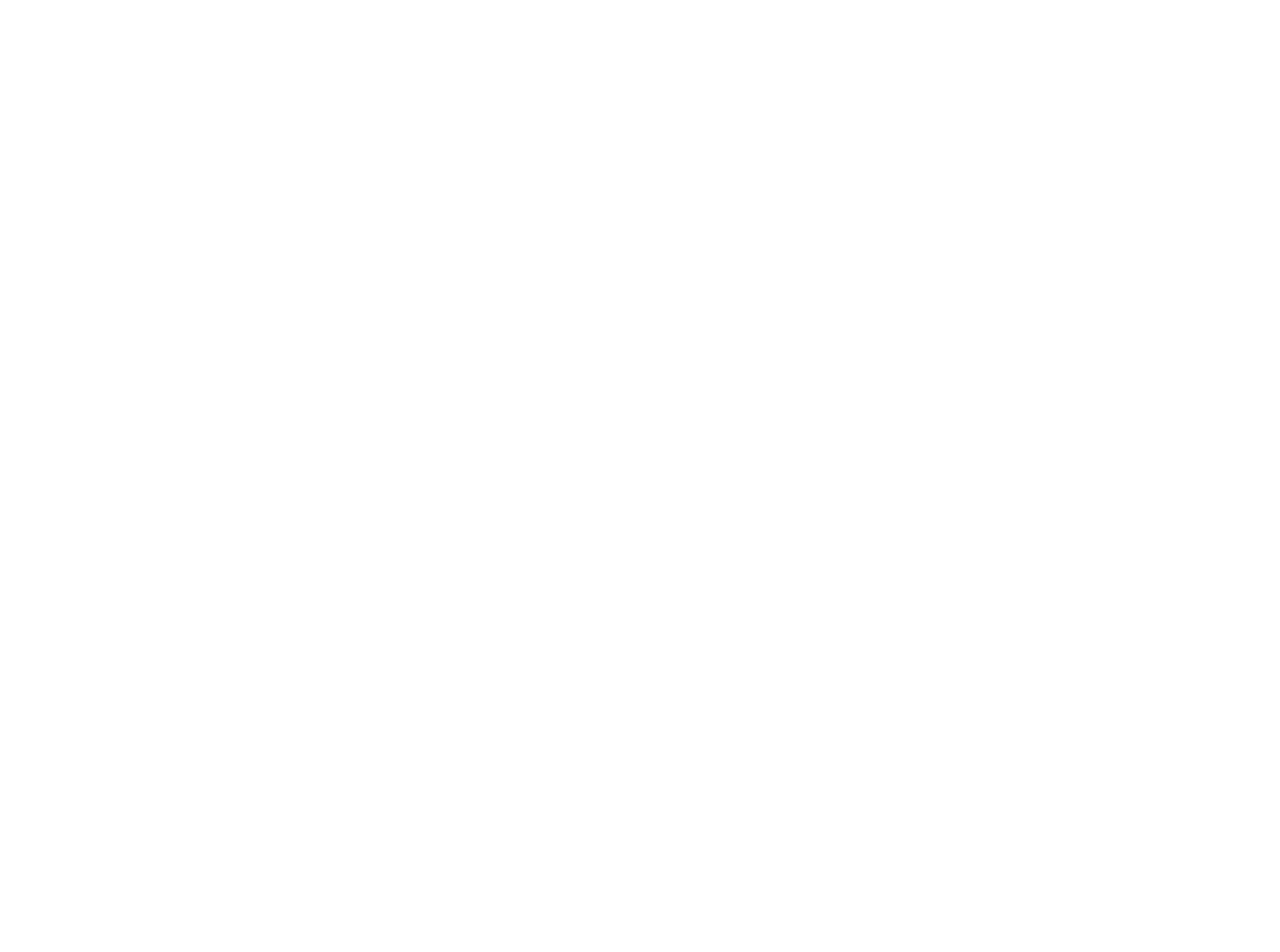
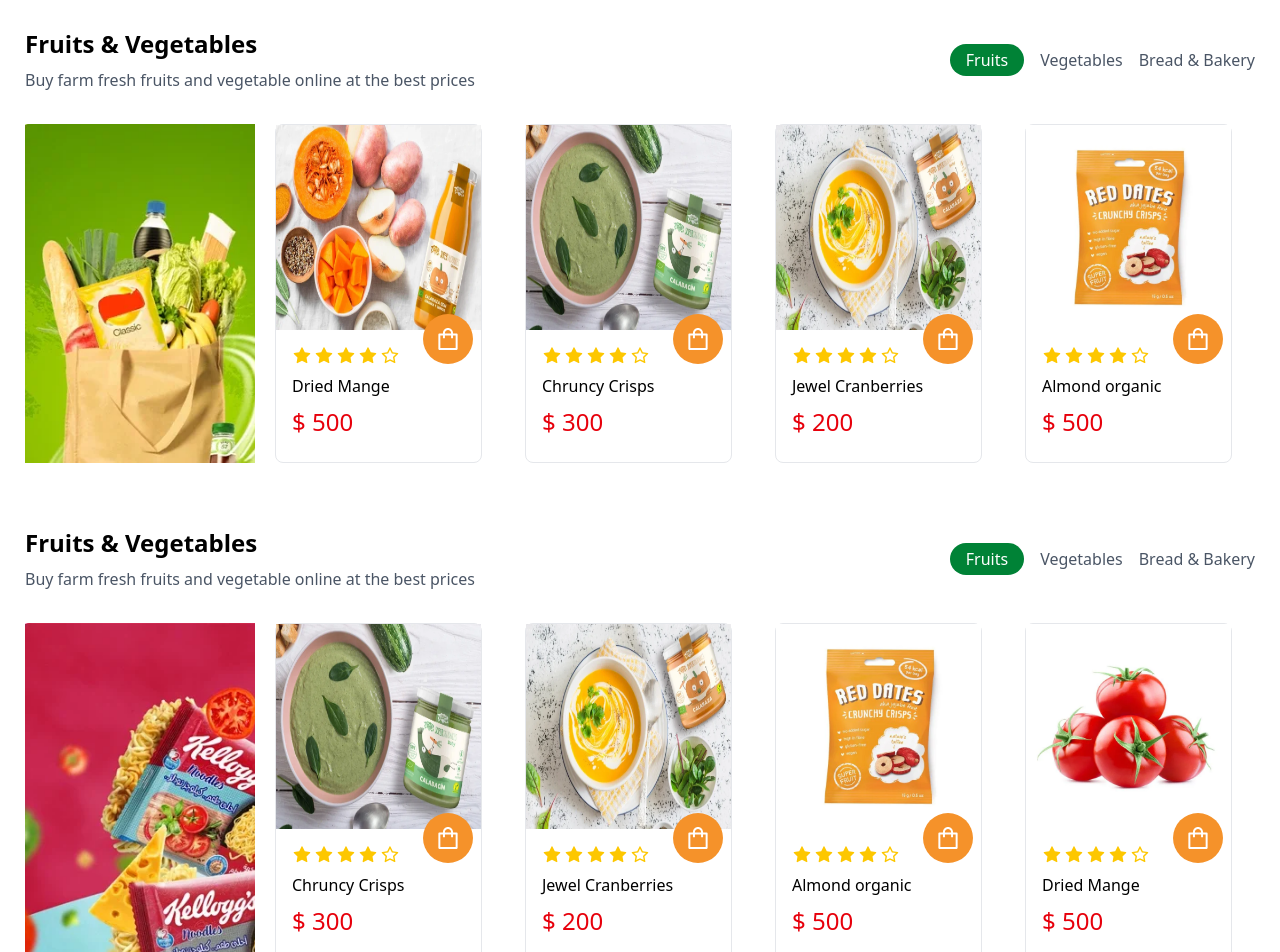
Before and after one commit to itsmeharazz/e-commerce-web, a React (Vite) app: page / in a window 1280 px wide. Shown: the part 1100-2052 px from the top of the page. Before the commit the page ends 1064 px from the top, so only its background shows below. Built offline with nearby package versions, Linux system fonts and the light colour scheme.

Commit message:
add products

```diff
--- /dev/null
+++ b/src/compenent/BreakfastProducts.jsx
@@ -0,0 +1,45 @@
+import React from 'react'
+import { assets, products } from "../assets/data";
+import ProductCard from "./ProductCard";
+const BreakfastProducts = () => {
+  return (
+    <div className='container pt-16'>
+      <div className='lg:flex justify-between items-center'>
+        <div className=''>
+          <h3 className='font-semibold text-2xl'>Fruits & Vegetables</h3>
+          <p className='text-gray-600 mt-2'>
+            Buy farm fresh fruits and vegetable online at the best prices
+          </p>
+        </div>
+        <div className='space-x-4 mt-8 lg:mt-0'>
+          <button className='feature_btn'>Fruits</button>
+          <button className='text-gray-600 hover:text-green-700'>
+            Vegetables
+          </button>
+          <button className='text-gray-600 hover:text-green-700'>
+            Bread & Bakery
+          </button>
+        </div>
+      </div>
+      <div className='grid sm:grid-cols-2 md:grid-cols-4 lg:grid-cols-5 pt-8 gap-5'>
+        <div className=''>
+          <img
+            src={assets.feature_2}
+            alt=''
+            className='w-full h-full object-cover'
+          />
+        </div>
+        {products.slice(1,5).map((item) => (
+          <ProductCard
+            key={item.id}
+            img={item.image}
+            name={item.products_name}
+            price={item.Price}
+          />
+        ))}
+      </div>
+    </div>
+  );
+}
+
+export default BreakfastProducts
--- /dev/null
+++ b/src/compenent/FruitsProducts.jsx
@@ -0,0 +1,42 @@
+import React from 'react'
+import { assets,products } from "../assets/data";
+import ProductCard from './ProductCard';
+
+const FruitsProducts = () => {
+  return (
+    <div className='container pt-16'>
+      <div className='lg:flex justify-between items-center'>
+        <div className=''>
+          <h3 className='font-semibold text-2xl'>Fruits & Vegetables</h3>
+          <p className='text-gray-600 mt-2'>
+            Buy farm fresh fruits and vegetable online at the best prices
+          </p>
+        </div>
+        <div className='space-x-4 mt-8 lg:mt-0'>
+          <button className='feature_btn'>Fruits</button>
+          <button className='text-gray-600 hover:text-green-700'>
+            Vegetables
+          </button>
+          <button className='text-gray-600 hover:text-green-700'>
+            Bread & Bakery
+          </button>
+        </div>
+      </div>
+      <div className='grid sm:grid-cols-2 md:grid-cols-4 lg:grid-cols-5 pt-8 gap-5'>
+        <div className=''>
+          <img src={assets.feature_1} alt='' className='w-full h-full object-cover' />
+        </div>
+        {products.slice(0, 4).map((item) => (
+          <ProductCard
+            key={item.id}
+            img={item.image}
+            name={item.products_name}
+            price={item.Price}
+          />
+        ))}
+      </div>
+    </div>
+  );
+}
+
+export default FruitsProducts
--- /dev/null
+++ b/src/compenent/ProductCard.jsx
@@ -0,0 +1,25 @@
+import React from 'react'
+import { AiFillStar, AiOutlineStar, AiOutlineShopping } from "react-icons/ai";
+const ProductCard = ({ img, name, price }) => {
+  return (
+    <div className='border w-[90%]  border-gray-200 hover:border-gray-300 hover:scale-105 transition-transform rounded-lg relative'>
+      <img src={img} alt='' className='w-full aspect-square' />
+      <div className='space-y-2 relative p-4'>
+        <div className='text-yellow-400 flex gap-[2px] text-[20px]'>
+          <AiFillStar />
+          <AiFillStar />
+          <AiFillStar />
+          <AiFillStar />
+          <AiOutlineStar />
+        </div>
+        <h3 className='font-medium'>{name}</h3>
+        <h3 className='text-2xl font-medium text-red-600'>$ {price} </h3>
+        <button className='absolute -top-4 right-2 bg-accent text-white text-[28px] w-[50px] h-[50px] rounded-full grid place-items-center cursor-pointer'>
+          <AiOutlineShopping />
+        </button>
+      </div>
+    </div>
+  );
+};
+
+export default ProductCard
--- a/src/pages/HomePage.jsx
+++ b/src/pages/HomePage.jsx
@@ -1,6 +1,8 @@
 import React, {useState} from 'react'
 import HeroSection from '../compenent/HeroSection';
 import Category from '../compenent/Category';
+import FruitsProducts from '../compenent/FruitsProducts';
+import BreakfastProducts from '../compenent/BreakfastProducts';
 
 const HomePage = () => {
      const [category, setCategory] = useState("All");
@@ -8,6 +10,8 @@
     <div>
         <HeroSection />
         <Category categoryes={category} setCategory={setCategory}/>
+        <FruitsProducts />
+        <BreakfastProducts />
     </div>
   )
 }
```
